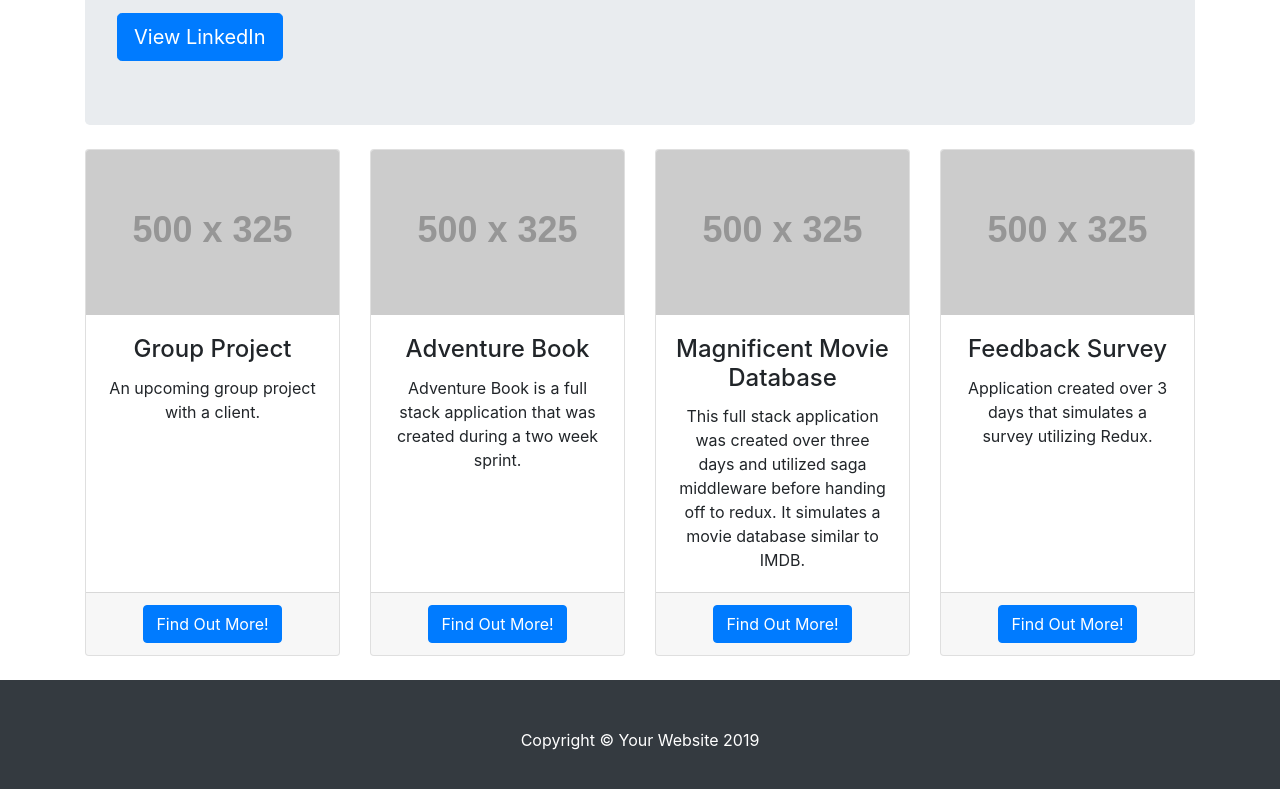
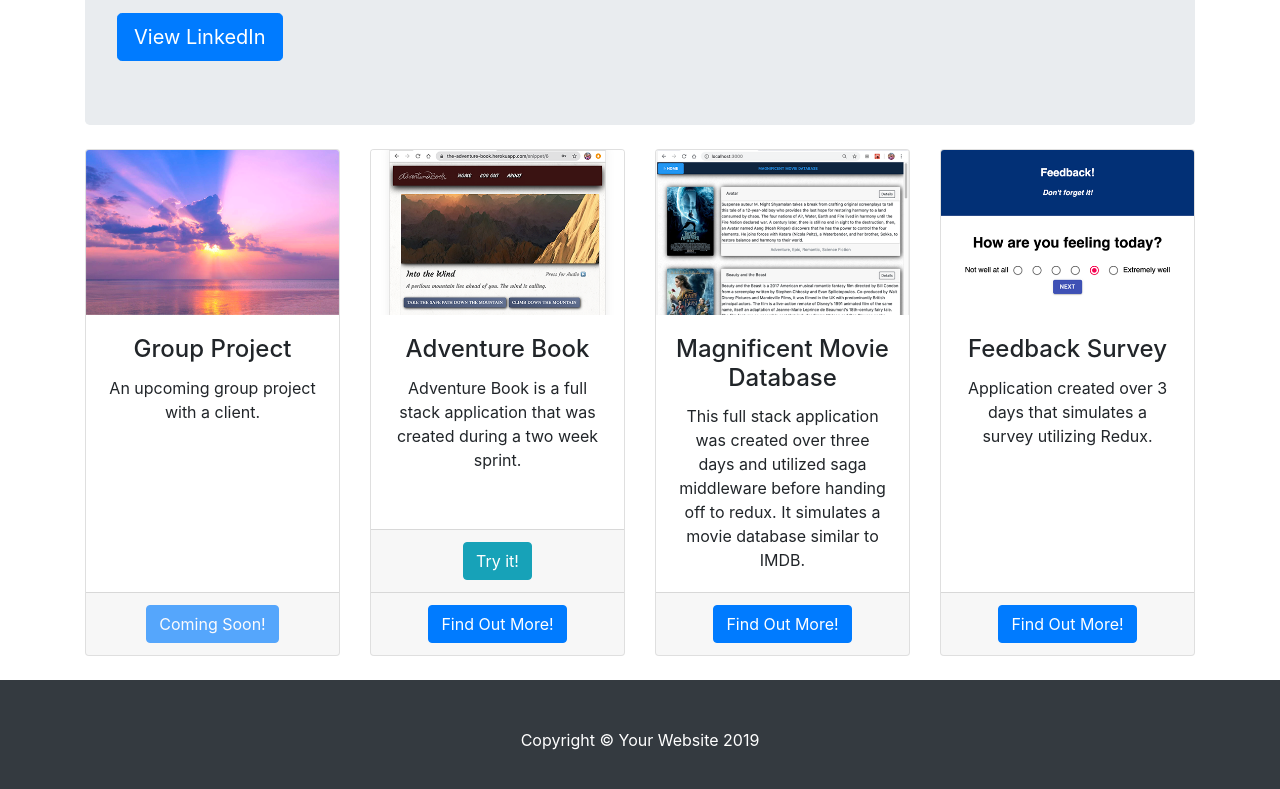
Before and after one commit to tannguyen1024/tannguyen1024.github.io, a website: page index.html in a window 1280 px wide. Shown: the part 361-1150 px from the top of the page. Drawn offline with Linux system fonts and the light colour scheme; placeholder pictures from the web are drawn by us.

Commit message:
Added images

```diff
--- a/index.html
+++ b/index.html
@@ -67,52 +67,55 @@
 
       <div class="col-lg-3 col-md-6 mb-4">
         <div class="card h-100">
-          <img class="card-img-top" src="http://placehold.it/500x325" alt="">
+          <img class="card-img-top" src="./images/Group_Project.png" alt="">
           <div class="card-body">
             <h4 class="card-title">Group Project</h4>
             <p class="card-text">An upcoming group project with a client.</p>
           </div>
           <div class="card-footer">
-            <a href="#" class="btn btn-primary">Find Out More!</a>
+            <a href="#" class="btn btn-primary disabled">Coming Soon!</a>
           </div>
         </div>
       </div>
 
       <div class="col-lg-3 col-md-6 mb-4">
         <div class="card h-100">
-          <img class="card-img-top" src="http://placehold.it/500x325" alt="">
+          <img class="card-img-top" src="./images/Adventure_Book.png" alt="">
           <div class="card-body">
             <h4 class="card-title">Adventure Book</h4>
             <p class="card-text">Adventure Book is a full stack application that was created during a two week sprint.</p>
           </div>
           <div class="card-footer">
-            <a href="#" class="btn btn-primary">Find Out More!</a>
+            <a href="https://the-adventure-book.herokuapp.com/" class="btn btn-info">Try it!</a>
+          </div>
+          <div class="card-footer">
+            <a href="https://github.com/tannguyen1024/adventure_book" class="btn btn-primary">Find Out More!</a>
           </div>
         </div>
       </div>
 
       <div class="col-lg-3 col-md-6 mb-4">
         <div class="card h-100">
-          <img class="card-img-top" src="http://placehold.it/500x325" alt="">
+          <img class="card-img-top" src="./images/Movie_Database.png" alt="">
           <div class="card-body">
             <h4 class="card-title">Magnificent Movie Database</h4>
             <p class="card-text">This full stack application was created over three days and utilized saga middleware before handing off to redux.  It simulates a movie database similar to IMDB.</p>
           </div>
           <div class="card-footer">
-            <a href="#" class="btn btn-primary">Find Out More!</a>
+            <a href="https://github.com/tannguyen1024/movie_db_with_sagas" class="btn btn-primary">Find Out More!</a>
           </div>
         </div>
       </div>
 
       <div class="col-lg-3 col-md-6 mb-4">
         <div class="card h-100">
-          <img class="card-img-top" src="http://placehold.it/500x325" alt="">
+          <img class="card-img-top" src="./images/Feedback_Survey.png" alt="">
           <div class="card-body">
             <h4 class="card-title">Feedback Survey</h4>
             <p class="card-text">Application created over 3 days that simulates a survey utilizing Redux.</p>
           </div>
           <div class="card-footer">
-            <a href="#" class="btn btn-primary">Find Out More!</a>
+            <a href="https://github.com/tannguyen1024/feedback_with_redux" class="btn btn-primary">Find Out More!</a>
           </div>
         </div>
       </div>
```
Also changed, not shown: images/Adventure_Book.png (added), images/Feedback_Survey.png (added), images/Group_Project.png (added), images/Movie_Database.png (added).
